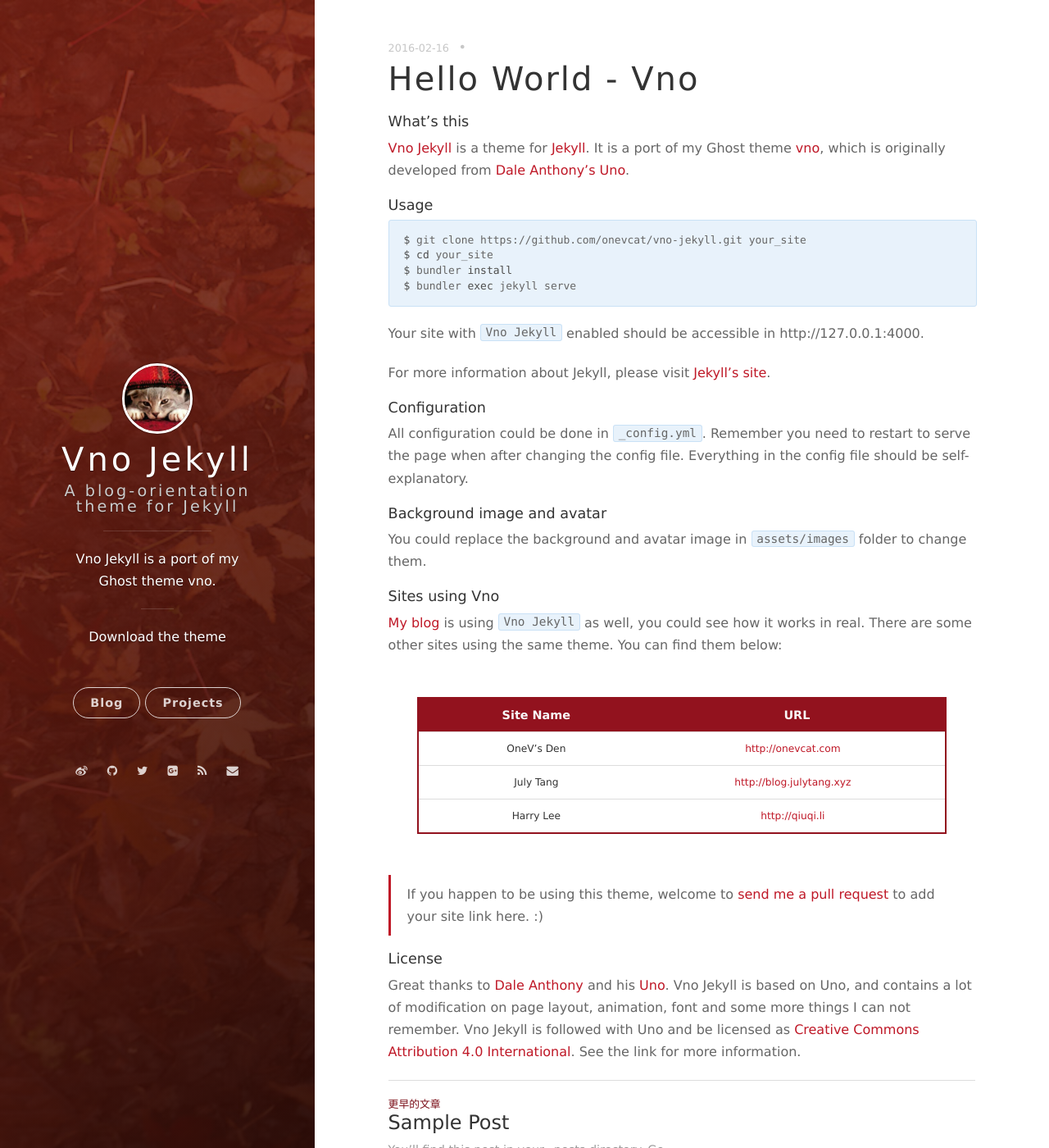
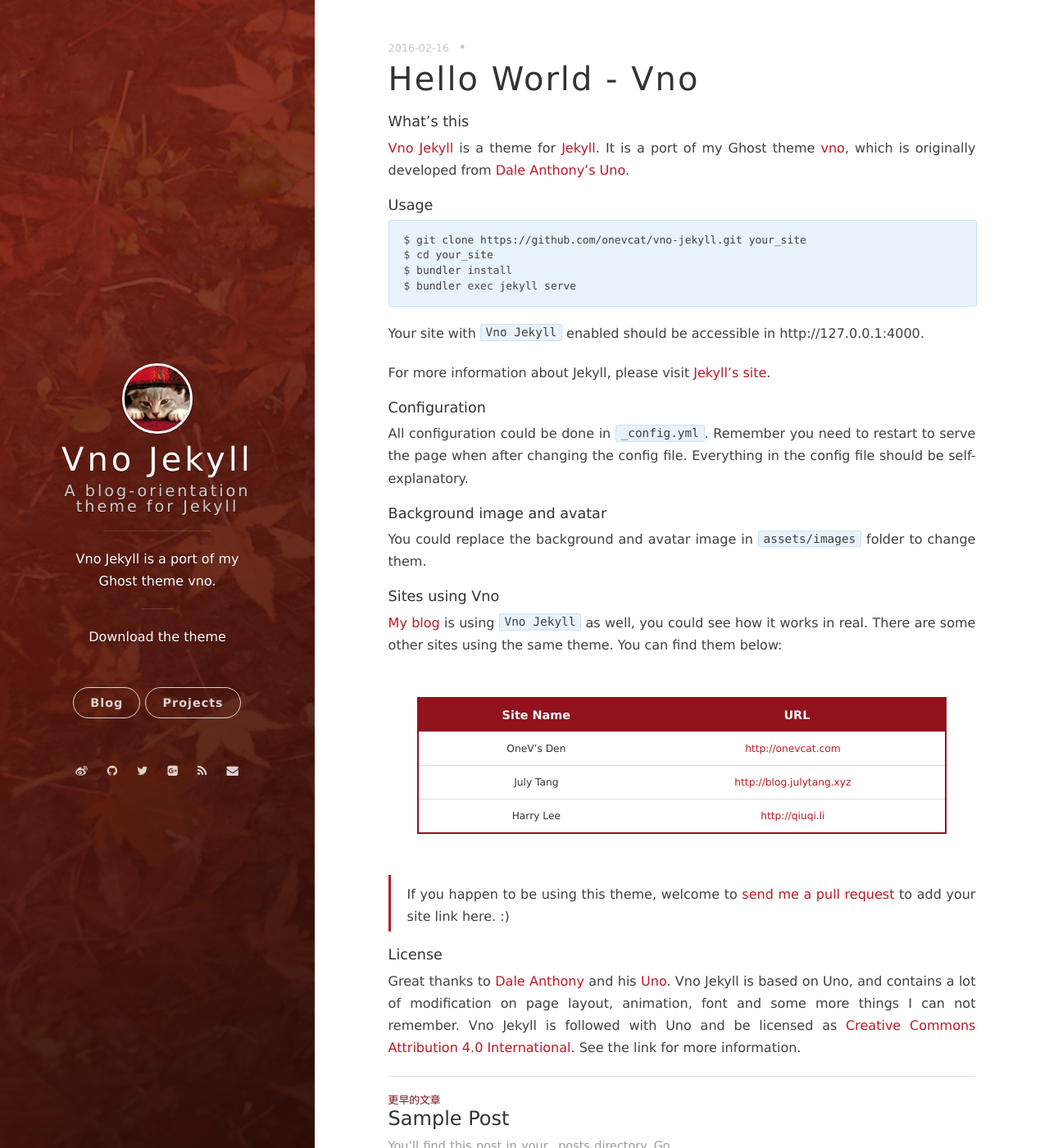
Before and after one commit to onevcat/vno-jekyll, a Jekyll site: the page built from _posts/2016-02-16-hello-world-vno.markdown, in a window 1280 px wide and 1400 px high. Shown: the whole window at 82% size. Built offline with Jekyll 4.4.1, drawn with Linux system fonts in a browser that asks for light colours; nearby versions of some CDN libraries; comment, search, counter and statistics services are not loaded.

Commit message:
Update style and gems

```diff
--- a/_config.yml
+++ b/_config.yml
@@ -26,7 +26,7 @@
     # - {title: Another Button, description: A button, url: 'http://example.com'}
 
 # Pagination
-gems: [jekyll-paginate]
+plugins: [jekyll-paginate]
 paginate: 10
 paginate_path: "page/:num/"
 
--- a/_sass/global.scss
+++ b/_sass/global.scss
@@ -14,8 +14,9 @@
 body {
   font-family: $sans-font;
   font-size: 1em;
-  color: $gray-darker;
+  color: $body-color;
   -webkit-font-smoothing: antialiased;
+  text-align: justify;
 }
 
 ::selection {
@@ -42,6 +43,11 @@
     -webkit-transition:.5s;
   }
 
+}
+
+video {
+    display: block;
+    margin: 10px auto;
 }
 
 h1,
@@ -99,7 +105,7 @@
 }
 
 blockquote {
-  padding: 10px 20px;
+  padding: 10px 0px 5px 20px;
   margin: 0 0 20px;
   font-family: $serif-font;
   font-weight: lighter;
--- a/_sass/variables.scss
+++ b/_sass/variables.scss
@@ -20,6 +20,7 @@
 
 $link-color:        $primary-color;
 $hover-color:       darken($link-color, 15%);
+$body-color:        darken($gray-darker, 15%);
 
 $sans-font:         "ff-tisa-web-pro-1","ff-tisa-web-pro-2","Lucida Grande","Hiragino Sans GB","Hiragino Sans GB W3","Microsoft YaHei","WenQuanYi Micro Hei",sans-serif;
 $serif-font:        "ff-tisa-web-pro-1","ff-tisa-web-pro-2","Lucida Grande","Hiragino Sans GB","Hiragino Sans GB W3","Microsoft YaHei","WenQuanYi Micro Hei",sans-serif;
```
Also changed, not shown: Gemfile.lock.
